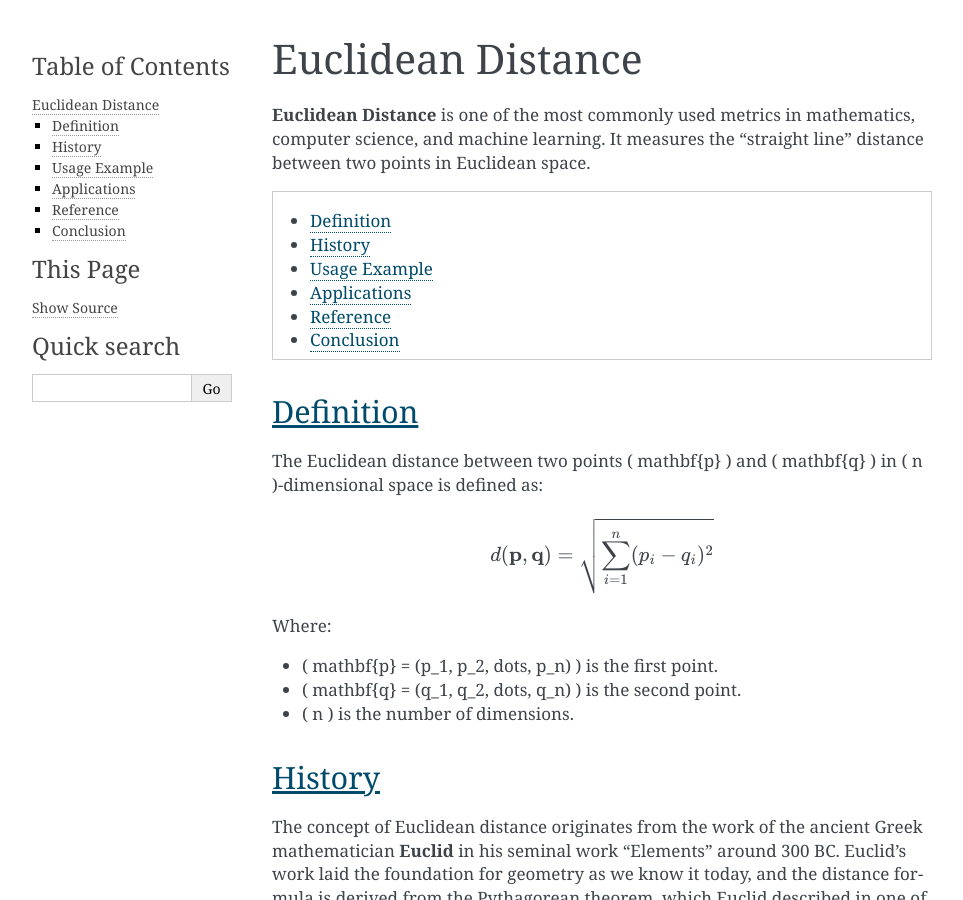
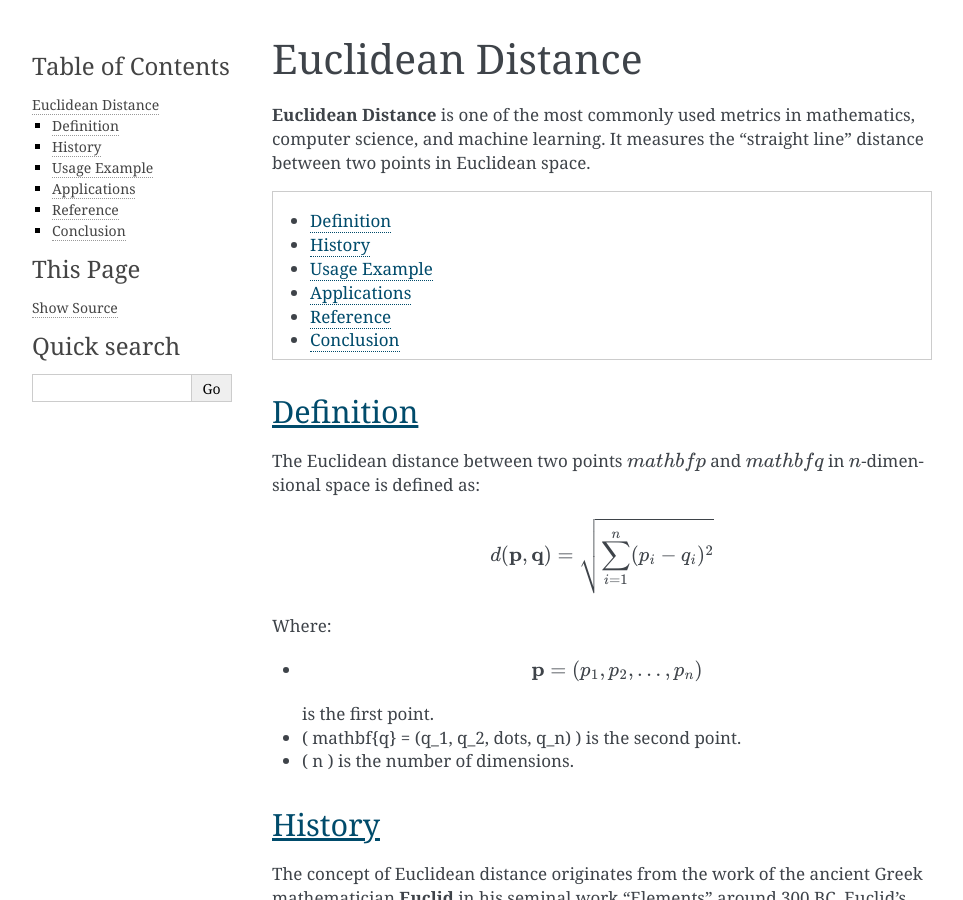
Before and after one commit to ym001/distancia, a Sphinx documentation site: the page built from docs/euclidean.rst, in a window 1280 px wide and 900 px high. Shown: the whole window, without its empty margins (148-1111 px from the left). Built offline with Sphinx 7.4.7, drawn with Linux system fonts in a browser that asks for light colours; pages that are not in the unit, such as notebooks, are missing from menus.

```diff
--- a/docs/euclidean.rst
+++ b/docs/euclidean.rst
@@ -10,7 +10,7 @@ Euclidean Distance
 Definition
 ----------
 
-The Euclidean distance between two points \( \mathbf{p} \) and \( \mathbf{q} \) in \( n \)-dimensional space is defined as:
+The Euclidean distance between two points \\( \mathbf{p} \\) and \\( \mathbf{q} \\) in \\( n \\)-dimensional space is defined as:
 
 .. math::
 
@@ -18,7 +18,7 @@ The Euclidean distance between two points \( \mathbf{p} \) and \( \mathbf{q} \)
 
 Where:
 
-* \( \mathbf{p} = (p_1, p_2, \dots, p_n) \) is the first point.
+* $$ \\mathbf{p} = (p_1, p_2, \\dots, p_n) $$ is the first point.
 
 * \( \mathbf{q} = (q_1, q_2, \dots, q_n) \) is the second point.
 
```
